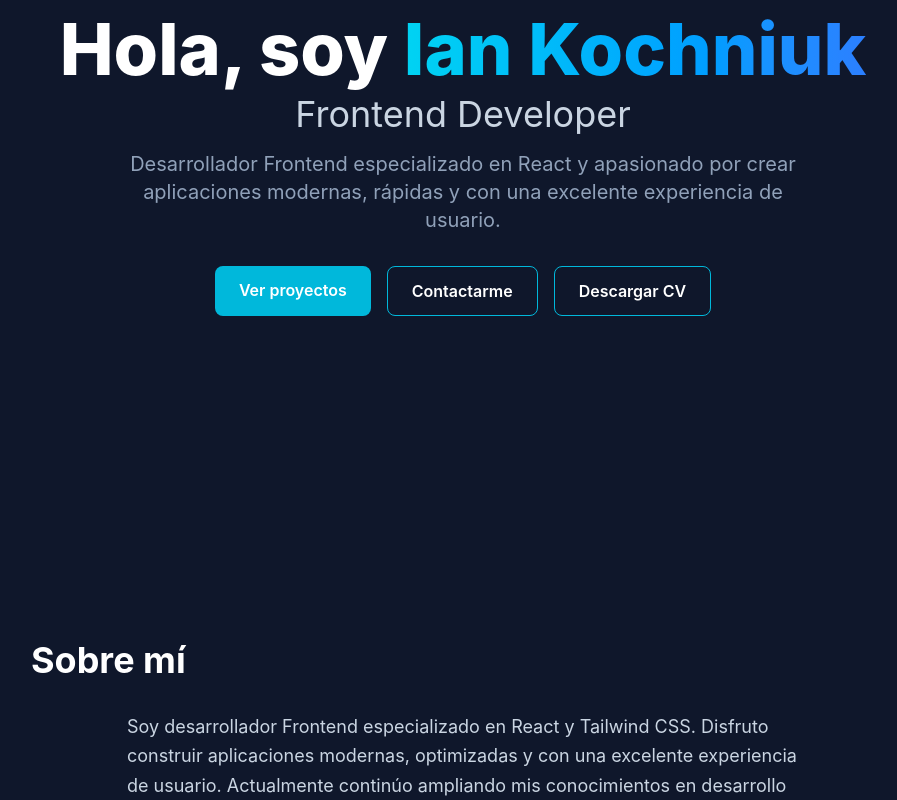
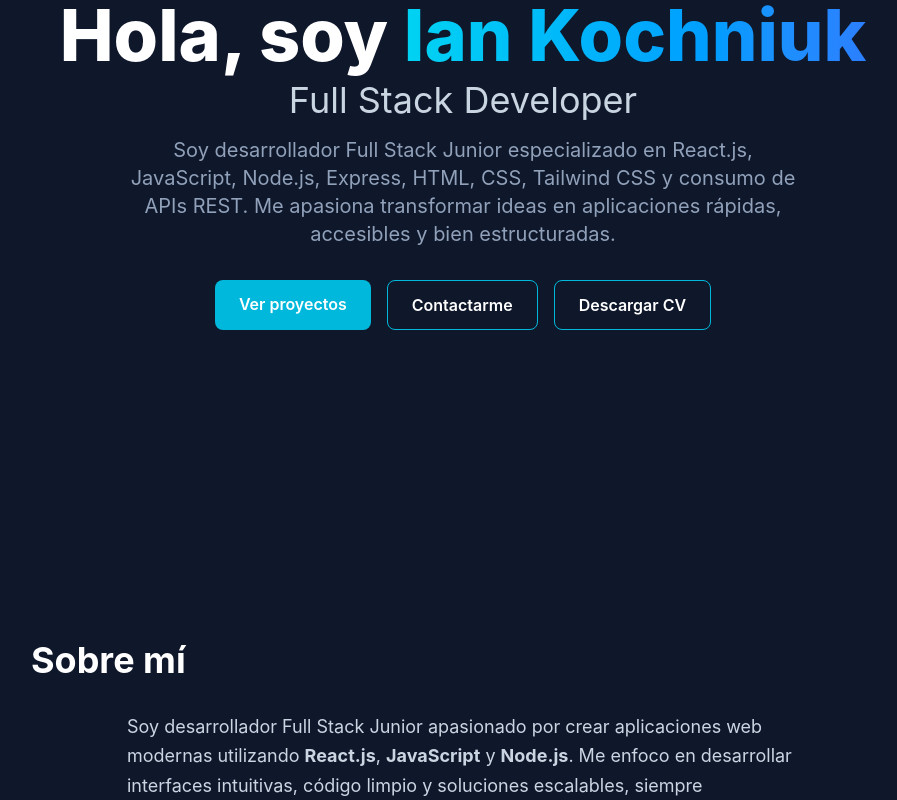
Before and after one commit to Iankochniuk/Porfolio-React, a React (Vite) app: page / in a window 1280 px wide. Shown: the part 240-1040 px from the top of the page, without its empty margins (177-1074 px from the left). Built offline with nearby package versions, Linux system fonts and the light colour scheme.

Commit message:
reajuste de detalles

```diff
--- a/index.html
+++ b/index.html
@@ -4,7 +4,7 @@
     <meta charset="UTF-8" />
     <link rel="icon" type="image/svg+xml" href="/favicon.svg" />
     <meta name="viewport" content="width=device-width, initial-scale=1.0" />
-    <title>porfolio-off</title>
+    <title>Ian Kochniuk</title>
   </head>
   <body>
     <div id="root"></div>
--- a/src/components/About.jsx
+++ b/src/components/About.jsx
@@ -7,12 +7,19 @@ function About() {
         <h2 className="text-4xl font-bold mb-8">Sobre mí</h2>
 
         <p className="text-slate-300 text-lg leading-relaxed max-w-2xl mx-auto">
-          Soy desarrollador Frontend especializado en React y Tailwind CSS.
-          Disfruto construir aplicaciones modernas, optimizadas y con una
-          excelente experiencia de usuario. Actualmente continúo ampliando mis
-          conocimientos en desarrollo Full Stack y desarrollo de videojuegos con
-          Godot, creando proyectos reales para seguir creciendo
-          profesionalmente.
+          Soy desarrollador Full Stack Junior apasionado por crear aplicaciones
+          web modernas utilizando <strong>React.js</strong>,{" "}
+          <strong>JavaScript</strong> y <strong>Node.js</strong>. Me enfoco en
+          desarrollar interfaces intuitivas, código limpio y soluciones
+          escalables, siempre priorizando una excelente experiencia de usuario.
+          <br />
+          <br />
+          Actualmente continúo fortaleciendo mis conocimientos en tecnologías
+          Frontend y Backend mediante proyectos reales, aplicando buenas
+          prácticas, consumo de APIs, manejo de estado y desarrollo de
+          aplicaciones completas. Disfruto aprender nuevas herramientas,
+          enfrentar desafíos y trabajar en equipo para seguir creciendo como
+          desarrollador profesional.
         </p>
       </Reveal>
     </section>
--- a/src/components/Hero.jsx
+++ b/src/components/Hero.jsx
@@ -18,13 +18,14 @@ function Hero() {
       </h1>
 
       <h2 className="text-2xl md:text-4xl text-slate-300 mb-4">
-        Frontend Developer
+        Full Stack Developer
       </h2>
 
       <p className="text-lg md:text-xl text-slate-400 max-w-2xl">
-        Desarrollador Frontend especializado en React y apasionado por crear
-        aplicaciones modernas, rápidas y con una excelente experiencia de
-        usuario.
+        Soy desarrollador Full Stack Junior especializado en React.js,
+        JavaScript, Node.js, Express, HTML, CSS, Tailwind CSS y consumo de APIs
+        REST. Me apasiona transformar ideas en aplicaciones rápidas, accesibles
+        y bien estructuradas.
       </p>
 
       <div className="flex flex-col md:flex-row gap-4 mt-8">
@@ -49,8 +50,8 @@ function Hero() {
         </Link>
 
         <a
-          href="../src/public/CV-ianKochniuk.pdf"
-          download
+          href="/CV-iankochniuk.pdf"
+          download="CV-iankochniuk.pdf"
           className="border border-cyan-500 hover:bg-cyan-500 px-6 py-3 rounded-lg font-semibold cursor-pointer transition"
         >
           Descargar CV
```
Also changed, not shown: 2 other files (tests, documents, lock files or other folders).
